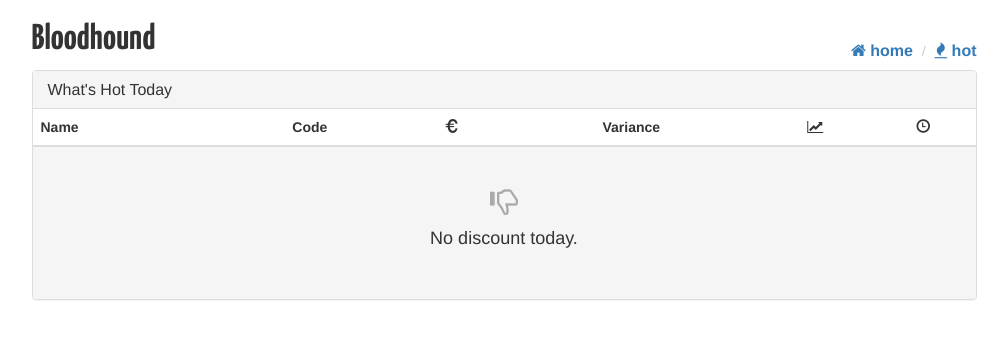
After one commit to vitorfs/bloodhound, a Django app: template bloodhound/core/templates/core/hot.html in a window 1280 px wide. The commit adds this page. Shown: the top 339 px of the page, without its empty margins (136-1144 px from the left). Run offline with Django 3.2, Linux system fonts and the light colour scheme; the template is opened without the code that fills it, so the values that code supplies are empty; some libraries are stand-ins or nearby versions.

Commit message:
Add whats hot today

```diff
--- /dev/null
+++ b/bloodhound/core/templates/core/hot.html
@@ -0,0 +1,50 @@
+{% extends 'base.html' %}
+
+{% load humanize %}
+
+{% block title %}What's Hot Today{% endblock %}
+
+{% block content %}
+  <div class="panel panel-default">
+    <div class="panel-heading">
+      <h3 class="panel-title">
+        What's Hot Today
+      </h3>
+    </div>
+    <table class="table" id="products" data-num-pages="{{ products.paginator.num_pages }}">
+      <thead>
+        <tr>
+          <th>Name</th>
+          <th class="text-center">Code</th>
+          <th class="text-center"><span class="glyphicon glyphicon-euro"></span></th>
+          <th class="text-center">Variance</th>
+          <th class="text-center"><span class="fa fa-line-chart"></span></th>
+          <th class="text-center"><span class="glyphicon glyphicon-time"></span></th>
+        </tr>
+      </thead>
+      <tbody>
+        {% for product in products %}
+          <tr class="{% if product.price_percentage_variance < 0 %}bg-success{% elif product.price_percentage_variance > 0 %}bg-danger{% endif %}">
+            <td>
+              <a href="{% url 'product' product.code %}">{{ product.name }}</a>
+            </td>
+            <td class="text-right" style="white-space: nowrap;">
+              <a href="{{ product.url }}" target="_blank">{{ product.code }} <span class="glyphicon glyphicon-new-window" style="font-size: 60%;"></span></a>
+            </td>
+            <td class="text-right" style="white-space: nowrap;">{{ product.get_current_price_display }}</td>
+            <td>{{ product.get_price_percentage_variance_display }}</td>
+            <td class="text-right" style="white-space: nowrap;">{{ product.price_changes }}</td>
+            <td class="text-right" style="white-space: nowrap;">{{ product.visited_at|naturaltime }}</td>
+          </tr>
+        {% empty %}
+          <tr>
+            <td colspan="6" class="empty-result">
+              <span class="glyphicon glyphicon-thumbs-down"></span>
+              <h4>No discount today.</h4>
+            </td>
+          </tr>
+        {% endfor %}
+      </tbody>
+    </table>
+  </div>
+{% endblock %}
--- a/bloodhound/core/templates/core/product_details.html
+++ b/bloodhound/core/templates/core/product_details.html
@@ -2,8 +2,9 @@
 
 {% load humanize %}
 
+{% block title %}{{ product.name }}{% endblock %}
+
 {% block content %}
-
   <div class="panel panel-default">
     <div class="panel-heading">
       <h3 class="panel-title">
@@ -33,7 +34,6 @@
       <hr>
 
       <h4>Price History</h4>
-
       <table class="table">
         <thead>
           <tr>
@@ -54,5 +54,4 @@
       <a href="{% url 'products' %}"><span class="glyphicon glyphicon-arrow-left"></span> Return to catalog</a>
     </div>
   </div>
-
 {% endblock %}
--- a/bloodhound/static/css/bloodhound.css
+++ b/bloodhound/static/css/bloodhound.css
@@ -20,3 +20,25 @@ h1 a, h1 a:hover, h1 a:active {
   color: #aaa;
   font-size: 28px;
 }
+
+.menu {
+  float: right;
+  margin-top: 40px;
+  list-style: none;
+}
+
+.menu li {
+  display: inline-block;
+}
+
+.menu li a {
+  font-size: 16px;
+  font-weight: 700;
+  text-transform: lowercase;
+}
+
+.menu > li + li:before {
+  padding: 0 5px;
+  color: #ccc;
+  content: "/\00a0";
+}
--- a/bloodhound/templates/base.html
+++ b/bloodhound/templates/base.html
@@ -18,6 +18,10 @@
   <div class="container">
   <div class="row">
     <div class="col-md-10 col-md-offset-1">
+      <ul class="menu">
+        <li><a href="{% url 'home' %}"><span class="fa fa-home"></span> Home</a></li>
+        <li><a href="{% url 'hot' %}"><span class="fa fa-fire"></span> Hot</a></li>
+      </ul>
       <h1><a href="{% url 'home' %}">Bloodhound</a></h1>
       {% if messages %}
         {% for message in messages %}
--- a/bloodhound/urls.py
+++ b/bloodhound/urls.py
@@ -5,4 +5,5 @@ urlpatterns = [
     url(r'^products/$', 'bloodhound.core.views.products_list', name='products'),
     url(r'^products/(\d+)/$', 'bloodhound.core.views.product_details', name='product'),
     url(r'^products/(\d+)/refresh/$', 'bloodhound.core.views.product_refresh', name='refresh'),
+    url(r'^hot/$', 'bloodhound.core.views.hot', name='hot'),
 ]
```
Also changed, not shown: bloodhound/core/views.py (+8 -0 lines).
